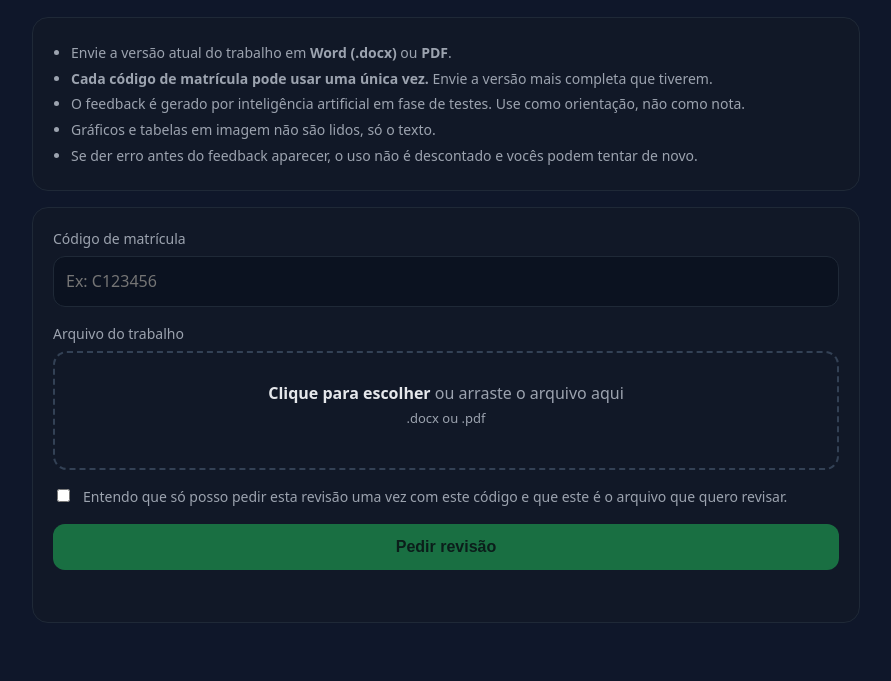
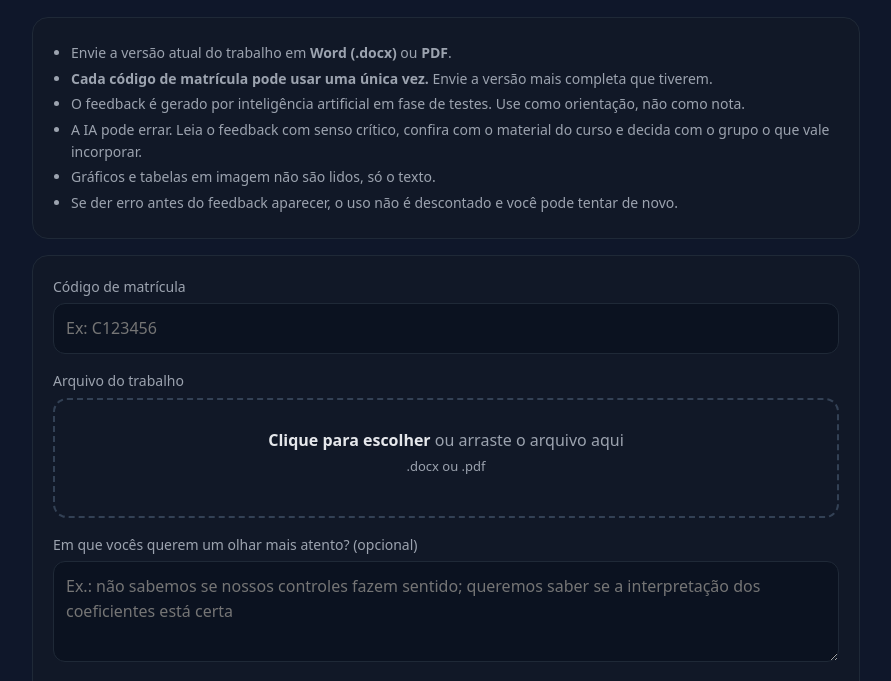
Before and after one commit to caiodesouzacastro/RevisaoTrabalho, a plain HTML site: page index.html in a window 1280 px wide. Shown: the part 98-779 px from the top of the page, without its empty margins (194-1085 px from the left). Drawn offline with nearby package versions, Linux system fonts and the light colour scheme; a script that the page names is missing.

Commit message:
Campo de foco e aviso de uso critico

```diff
--- a/index.html
+++ b/index.html
@@ -13,6 +13,7 @@
     .sub{color:var(--muted);margin:0 0 20px}
     .card{background:var(--panel);border:1px solid var(--line);border-radius:16px;padding:20px;margin-bottom:16px}
     label{display:block;font-size:14px;color:var(--muted);margin-bottom:6px}
+    textarea{width:100%;padding:12px;border-radius:12px;border:1px solid var(--line);background:#0b1220;color:var(--ink);font:inherit;resize:vertical}
     input[type=text]{width:100%;padding:12px;border-radius:12px;border:1px solid var(--line);background:#0b1220;color:var(--ink);font:inherit}
     input[type=text]:focus{outline:2px solid #1d4ed8}
     .drop{border:2px dashed #334155;border-radius:14px;padding:28px 16px;text-align:center;cursor:pointer;color:var(--muted);transition:.15s}
@@ -51,8 +52,9 @@
       <li>Envie a versão atual do trabalho em <strong>Word (.docx)</strong> ou <strong>PDF</strong>.</li>
       <li><strong>Cada código de matrícula pode usar uma única vez.</strong> Envie a versão mais completa que tiverem.</li>
       <li>O feedback é gerado por inteligência artificial em fase de testes. Use como orientação, não como nota.</li>
+      <li>A IA pode errar. Leia o feedback com senso crítico, confira com o material do curso e decida com o grupo o que vale incorporar.</li>
       <li>Gráficos e tabelas em imagem não são lidos, só o texto.</li>
-      <li>Se der erro antes do feedback aparecer, o uso não é descontado e vocês podem tentar de novo.</li>
+      <li>Se der erro antes do feedback aparecer, o uso não é descontado e você pode tentar de novo.</li>
     </ul>
   </div>
 
@@ -68,6 +70,10 @@
       <div class="file" id="fileName"></div>
     </div>
     <input type="file" id="fileInput" accept=".pdf,.docx" hidden />
+
+    <div style="height:16px"></div>
+    <label for="foco">Em que vocês querem um olhar mais atento? (opcional)</label>
+    <textarea id="foco" rows="3" maxlength="1000" placeholder="Ex.: não sabemos se nossos controles fazem sentido; queremos saber se a interpretação dos coeficientes está certa"></textarea>
 
     <label class="check"><input type="checkbox" id="confirm" />
       <span>Entendo que só posso pedir esta revisão uma vez com este código e que este é o arquivo que quero revisar.</span></label>
@@ -145,7 +151,7 @@
       const res = await fetch(API_URL, {
         method: 'POST',
         headers: { 'Content-Type': 'text/plain;charset=utf-8' },
-        body: JSON.stringify({ code: $('code').value.trim(), arquivo: file.name, texto })
+        body: JSON.stringify({ code: $('code').value.trim(), arquivo: file.name, texto, foco: $('foco').value.trim() })
       });
       let data = {};
       try { data = await res.json(); } catch (e) {}
```
